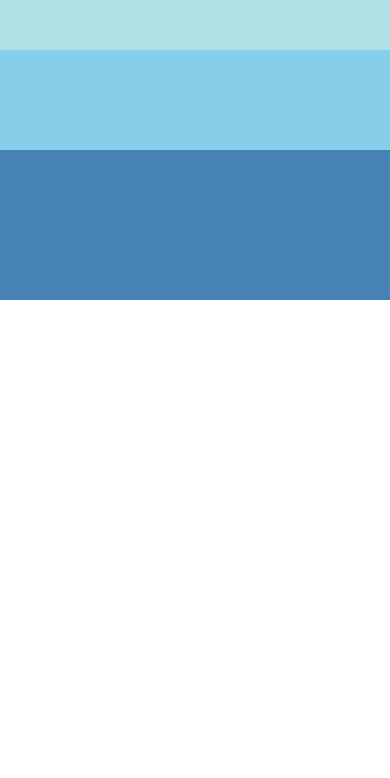
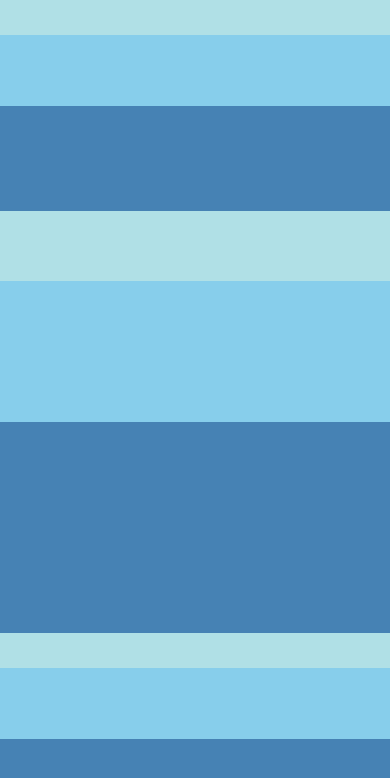
Before and after one commit to mertkaya13/React-Native-First-Projects, a React Native app: screen / in a window 390 px wide. Shown: the top 778 px of the page. Built offline with nearby package versions, Linux system fonts and the light colour scheme.

Commit message:
Flex
Trying things on flex.

```diff
--- a/App.js
+++ b/App.js
@@ -1,15 +1,27 @@
-import React, { Component } from 'react';
-import { View } from 'react-native';
+import React, {Component} from 'react';
+import {View} from 'react-native';
 
 export default function FlexDimensionsBasics() {
-    return (
-      // Try removing the `flex: 1` on the parent View.
-      // The parent will not have dimensions, so the children can't expand.
-      // What if you add `height: 300` instead of `flex: 1`?
-      <View style= {{height: 300}}>
+  return (
+    // Try removing the `flex: 1` on the parent View.
+    // The parent will not have dimensions, so the children can't expand.
+    // What if you add `height: 300` instead of `flex: 1`?
+    <View style={{height: 300, flex: 1}} >
+      <View style={{height: 300, flex: 1}}>
         <View style={{flex: 1, backgroundColor: 'powderblue'}} />
         <View style={{flex: 2, backgroundColor: 'skyblue'}} />
         <View style={{flex: 3, backgroundColor: 'steelblue'}} />
       </View>
-    );
+      <View style={{height: 300, flex: 2}}>
+        <View style={{flex: 1, backgroundColor: 'powderblue'}} />
+        <View style={{flex: 2, backgroundColor: 'skyblue'}} />
+        <View style={{flex: 3, backgroundColor: 'steelblue'}} />
+      </View>
+      <View style={{height: 300, flex: 1}}>
+        <View style={{flex: 1, backgroundColor: 'powderblue'}} />
+        <View style={{flex: 2, backgroundColor: 'skyblue'}} />
+        <View style={{flex: 3, backgroundColor: 'steelblue'}} />
+      </View>
+    </View>
+  );
 }
```
